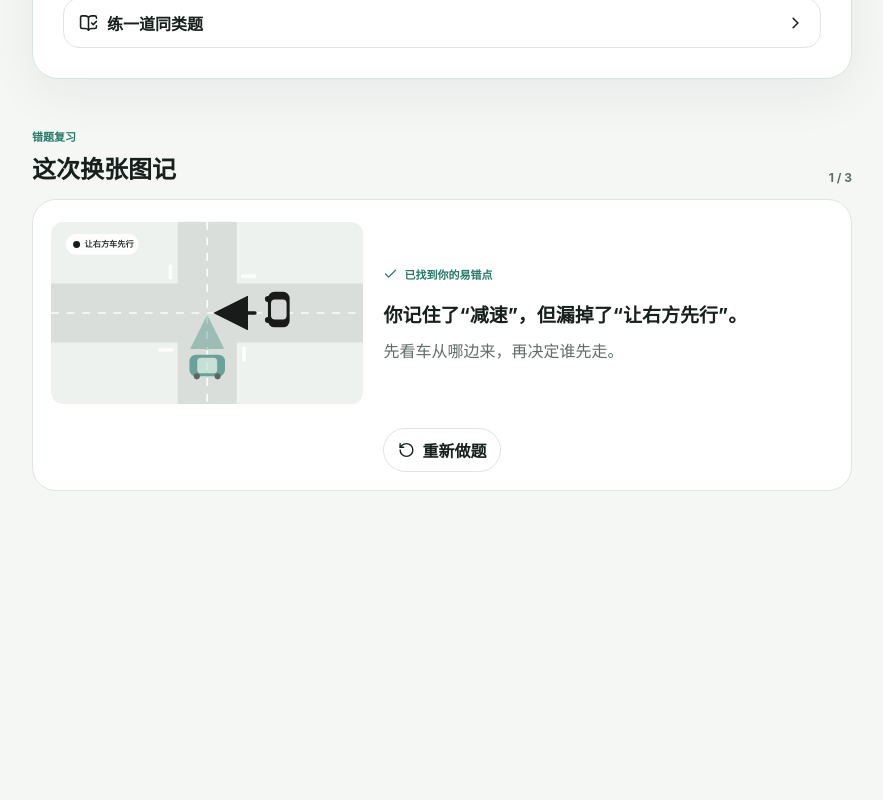
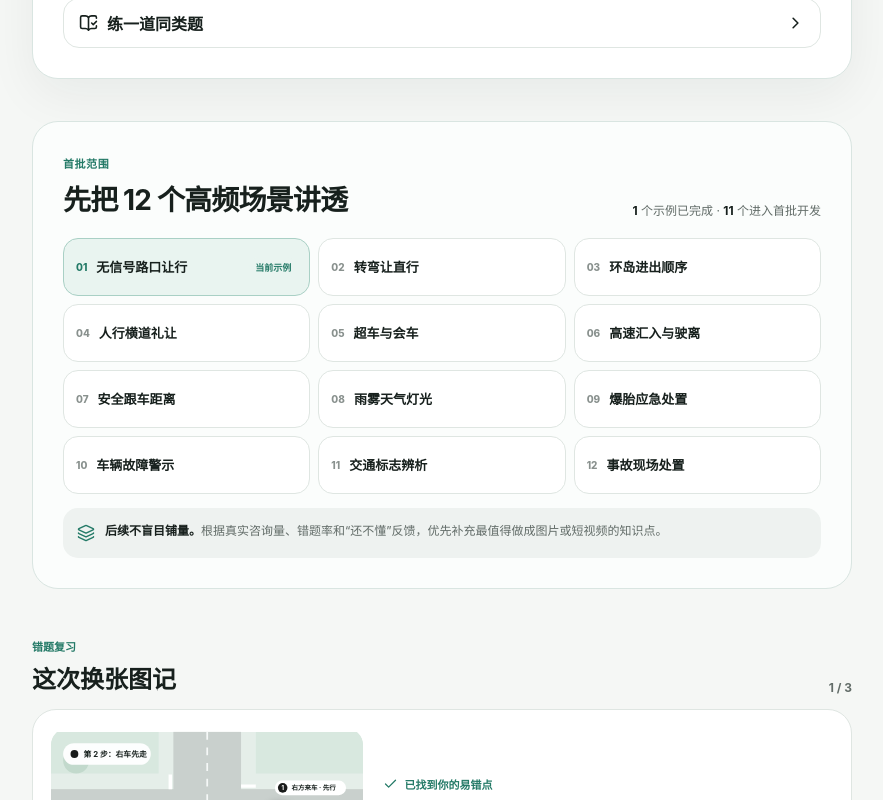
Before and after one commit to ChouchouPareto/agan-driving, a Next.js app in the folder frontend/: page /media-demo in a window 1280 px wide. Shown: the part 1200-2000 px from the top of the page, without its empty margins (198-1081 px from the left). Before the commit the page ends 1771 px from the top, so only its background shows below. Built offline with nearby package versions, Linux system fonts and the light colour scheme.

Commit message:
feat: refine media learning demo and initial scenarios

```diff
--- a/frontend/app/globals.css
+++ b/frontend/app/globals.css
@@ -422,6 +422,23 @@ body { min-width: 320px; -webkit-font-smoothing: antialiased; }
 .wrongReviewCard > button { grid-column: 2; width: fit-content; min-height: 44px; padding: 9px 14px; display: inline-flex; align-items: center; gap: 7px; border: 1px solid var(--border); border-radius: 999px; background: white; color: var(--text); font-weight: 700; }
 .wrongReviewCard > button:hover { border-color: #9bc2b8; background: var(--primary-soft); }
 .wrongReviewCard > button svg { width: 17px; }
+.mediaScenarioPlan { padding: clamp(20px, 4vw, 30px); border: 1px solid #d9e5e1; border-radius: 26px; background: #fbfdfc; }
+.mediaScenarioHeading { display: flex; align-items: end; justify-content: space-between; gap: 24px; }
+.mediaScenarioHeading span { color: var(--primary); font-size: 11px; font-weight: 800; letter-spacing: .05em; }
+.mediaScenarioHeading h2 { margin: 6px 0 0; font-size: clamp(22px, 3vw, 28px); letter-spacing: -.03em; }
+.mediaScenarioHeading p { margin: 0; color: var(--secondary); font-size: 12px; white-space: nowrap; }
+.mediaScenarioHeading p strong { color: var(--text); }
+.mediaScenarioGrid { margin-top: 20px; display: grid; grid-template-columns: repeat(3, minmax(0,1fr)); gap: 8px; }
+.mediaScenario { min-height: 58px; padding: 11px 12px; display: grid; grid-template-columns: auto 1fr auto; align-items: center; gap: 9px; border: 1px solid var(--border); border-radius: 15px; background: white; }
+.mediaScenario > span { color: #89918e; font-size: 10px; font-weight: 800; }
+.mediaScenario > strong { min-width: 0; font-size: 13px; line-height: 1.45; }
+.mediaScenario > small { padding: 4px 6px; border-radius: 999px; color: var(--primary); background: var(--primary-soft); font-size: 9px; font-weight: 800; white-space: nowrap; }
+.mediaScenario.active { border-color: #a9d0c5; background: var(--primary-soft); }
+.mediaScenario.active > span { color: var(--primary); }
+.mediaExpansionRule { margin-top: 14px; padding: 13px 14px; display: flex; align-items: flex-start; gap: 10px; border-radius: 15px; background: #eef2f0; color: var(--secondary); }
+.mediaExpansionRule svg { width: 18px; flex: 0 0 auto; color: var(--primary); }
+.mediaExpansionRule p { margin: 0; font-size: 12px; line-height: 1.65; }
+.mediaExpansionRule strong { color: var(--text); }
 @media (prefers-reduced-motion: reduce) { .demoVehicle { transition: none; } }
 @media (max-width: 600px) {
   .mediaDemoPage { gap: 32px; }
@@ -432,6 +449,11 @@ body { min-width: 320px; -webkit-font-smoothing: antialiased; }
   .wrongReviewCard { grid-template-columns: 1fr; gap: 14px; padding: 14px; }
   .wrongReviewThumb { min-height: 220px; }
   .wrongReviewCard > button { grid-column: 1; }
+  .mediaScenarioHeading { align-items: flex-start; flex-direction: column; gap: 8px; }
+  .mediaScenarioHeading p { white-space: normal; }
+  .mediaScenarioGrid { grid-template-columns: repeat(2, minmax(0,1fr)); gap: 7px; }
+  .mediaScenario { min-height: 62px; grid-template-columns: auto 1fr; }
+  .mediaScenario > small { grid-column: 2; width: fit-content; margin-top: -5px; }
 }
 
 @media (prefers-reduced-motion: reduce) {
--- a/frontend/features/media/media-learning-demo.tsx
+++ b/frontend/features/media/media-learning-demo.tsx
@@ -1,7 +1,22 @@
 "use client";
 
 import { useState } from "react";
-import { BookOpenCheck, Check, ChevronRight, Clock3, Lightbulb, Play, RotateCcw, VolumeX } from "lucide-react";
+import { BookOpenCheck, Check, ChevronRight, Clock3, Layers3, Lightbulb, Play, RotateCcw, VolumeX } from "lucide-react";
+
+const FIRST_MEDIA_SCENARIOS = [
+  "无信号路口让行",
+  "转弯让直行",
+  "环岛进出顺序",
+  "人行横道礼让",
+  "超车与会车",
+  "高速汇入与驶离",
+  "安全跟车距离",
+  "雨雾天气灯光",
+  "爆胎应急处置",
+  "车辆故障警示",
+  "交通标志辨析",
+  "事故现场处置",
+] as const;
 
 function IntersectionIllustration({ step }: { step: number }) {
   return <svg className="intersectionIllustration" viewBox="0 0 720 420" role="img" aria-labelledby="intersection-title intersection-description">
@@ -10,17 +25,22 @@ function IntersectionIllustration({ step }: { step: number }) {
     <defs>
       <marker id="arrow-green" markerWidth="10" markerHeight="10" refX="8" refY="5" orient="auto"><path d="M0,0 L10,5 L0,10 z" fill="#257f6d"/></marker>
       <marker id="arrow-ink" markerWidth="10" markerHeight="10" refX="8" refY="5" orient="auto"><path d="M0,0 L10,5 L0,10 z" fill="#191b1a"/></marker>
+      <filter id="vehicle-shadow" x="-25%" y="-25%" width="150%" height="170%"><feDropShadow dx="0" dy="8" stdDeviation="8" floodColor="#17201d" floodOpacity=".18"/></filter>
     </defs>
-    <rect width="720" height="420" rx="28" fill="#edf2ef"/>
-    <rect x="0" y="142" width="720" height="136" fill="#d9dedb"/>
-    <rect x="292" y="0" width="136" height="420" fill="#d9dedb"/>
-    <path d="M0 210H720M360 0V420" stroke="#fff" strokeWidth="4" strokeDasharray="18 18" opacity=".9"/>
+    <rect width="720" height="420" rx="28" fill="#e5eee9"/>
+    <path d="M0 0h248v96H0zm472 0h248v96H472zM0 324h248v96H0zm472 324h248v96H472z" fill="#d8e8df"/>
+    <circle cx="58" cy="66" r="30" fill="#c2d9cc"/><circle cx="664" cy="350" r="38" fill="#c2d9cc"/><circle cx="84" cy="360" r="22" fill="#cbded3"/>
+    <rect x="0" y="132" width="720" height="156" fill="#c9d0cd"/>
+    <rect x="282" y="0" width="156" height="420" fill="#c9d0cd"/>
+    <path d="M0 210H720M360 0V420" stroke="#f8faf9" strokeWidth="4" strokeDasharray="18 18" opacity=".95"/>
     <path d="M275 132v-34M445 288v34M282 295h-34M438 125h34" stroke="#fff" strokeWidth="8"/>
-    <g className={step === 1 ? "demoVehicle active" : "demoVehicle"} transform="translate(319 306)"><rect width="82" height="50" rx="15" fill="#257f6d"/><rect x="18" y="7" width="46" height="36" rx="9" fill="#bfe0d7"/><circle cx="17" cy="50" r="7" fill="#191b1a"/><circle cx="65" cy="50" r="7" fill="#191b1a"/></g>
-    <g className={step === 2 ? "demoVehicle active" : "demoVehicle"} transform="translate(484 177) rotate(90 41 25)"><rect width="82" height="50" rx="15" fill="#191b1a"/><rect x="18" y="7" width="46" height="36" rx="9" fill="#d7d9d8"/><circle cx="17" cy="50" r="7" fill="#191b1a"/><circle cx="65" cy="50" r="7" fill="#191b1a"/></g>
-    <path d="M360 292V230" stroke="#257f6d" strokeWidth="8" strokeLinecap="round" markerEnd="url(#arrow-green)" opacity={step === 1 ? 1 : .34}/>
-    <path d="M470 210H390" stroke="#191b1a" strokeWidth="8" strokeLinecap="round" markerEnd="url(#arrow-ink)" opacity={step === 2 ? 1 : .34}/>
-    <g transform="translate(34 28)"><rect width="168" height="48" rx="24" fill="#fff" opacity=".94"/><circle cx="25" cy="24" r="8" fill={step === 1 ? "#257f6d" : "#191b1a"}/><text x="43" y="30" fill="#2d3330" fontSize="19" fontWeight="650">{step === 1 ? "先减速观察" : "让右方车先行"}</text></g>
+    <path d="M360 302V232" stroke="#257f6d" strokeWidth="8" strokeLinecap="round" markerEnd="url(#arrow-green)" opacity={step === 1 ? 1 : .24}/>
+    <path d="M478 210H392" stroke="#191b1a" strokeWidth="8" strokeLinecap="round" markerEnd="url(#arrow-ink)" opacity={step === 2 ? 1 : .24}/>
+    <g className={step === 1 ? "demoVehicle active" : "demoVehicle"} transform="translate(319 310)" filter="url(#vehicle-shadow)"><rect width="82" height="50" rx="15" fill="#257f6d"/><rect x="18" y="7" width="46" height="36" rx="9" fill="#bfe0d7"/><circle cx="17" cy="50" r="7" fill="#191b1a"/><circle cx="65" cy="50" r="7" fill="#191b1a"/></g>
+    <g className={step === 2 ? "demoVehicle active" : "demoVehicle"} transform="translate(493 177) rotate(90 41 25)" filter="url(#vehicle-shadow)"><rect width="82" height="50" rx="15" fill="#191b1a"/><rect x="18" y="7" width="46" height="36" rx="9" fill="#d7d9d8"/><circle cx="17" cy="50" r="7" fill="#191b1a"/><circle cx="65" cy="50" r="7" fill="#191b1a"/></g>
+    <g transform="translate(286 374)"><rect width="148" height="34" rx="17" fill="#fff"/><circle cx="18" cy="17" r="11" fill="#257f6d"/><text x="18" y="22" textAnchor="middle" fill="#fff" fontSize="13" fontWeight="800">2</text><text x="38" y="22" fill="#17201d" fontSize="15" fontWeight="700">你的车 · 等待</text></g>
+    <g transform="translate(516 112)"><rect width="164" height="34" rx="17" fill="#fff"/><circle cx="18" cy="17" r="11" fill="#191b1a"/><text x="18" y="22" textAnchor="middle" fill="#fff" fontSize="13" fontWeight="800">1</text><text x="38" y="22" fill="#17201d" fontSize="15" fontWeight="700">右方来车 · 先行</text></g>
+    <g transform="translate(28 26)"><rect width="202" height="50" rx="25" fill="#fff" opacity=".96"/><circle cx="26" cy="25" r="9" fill={step === 1 ? "#257f6d" : "#191b1a"}/><text x="47" y="31" fill="#17201d" fontSize="18" fontWeight="700">{step === 1 ? "第 1 步：减速观察" : "第 2 步：右车先走"}</text></g>
   </svg>;
 }
 
@@ -35,7 +55,7 @@ export function MediaLearningDemo() {
 
   return <div className="mediaDemoPage">
     <header className="mediaDemoIntro">
-      <span>C1 · 科目一 · 媒体知识卡示例</span>
+      <span>C1 · 科目一 · 媒体知识卡 V2</span>
       <h1>不是多放一张图，<br/>而是换一种方式讲懂。</h1>
       <p>同一份知识点，可以自然出现在超级驾陪的回答、答题解析和错题复习里。</p>
     </header>
@@ -60,6 +80,21 @@ export function MediaLearningDemo() {
       </article>
     </section>
 
+    <section className="mediaScenarioPlan" aria-labelledby="media-plan-title">
+      <div className="mediaScenarioHeading">
+        <div><span>首批范围</span><h2 id="media-plan-title">先把 12 个高频场景讲透</h2></div>
+        <p><strong>1</strong> 个示例已完成 · <strong>11</strong> 个进入首批开发</p>
+      </div>
+      <div className="mediaScenarioGrid">
+        {FIRST_MEDIA_SCENARIOS.map((scenario, index) => <div className={index === 0 ? "mediaScenario active" : "mediaScenario"} key={scenario}>
+          <span>{String(index + 1).padStart(2, "0")}</span>
+          <strong>{scenario}</strong>
+          {index === 0 && <small>当前示例</small>}
+        </div>)}
+      </div>
+      <div className="mediaExpansionRule"><Layers3 aria-hidden="true"/><p><strong>后续不盲目铺量。</strong>根据真实咨询量、错题率和“还不懂”反馈，优先补充最值得做成图片或短视频的知识点。</p></div>
+    </section>
+
     <section className="wrongReviewDemo" aria-label="错题复习示例">
       <div className="wrongReviewHeading"><div><span>错题复习</span><h2>这次换张图记</h2></div><strong>1 / 3</strong></div>
       <div className="wrongReviewCard">
```
